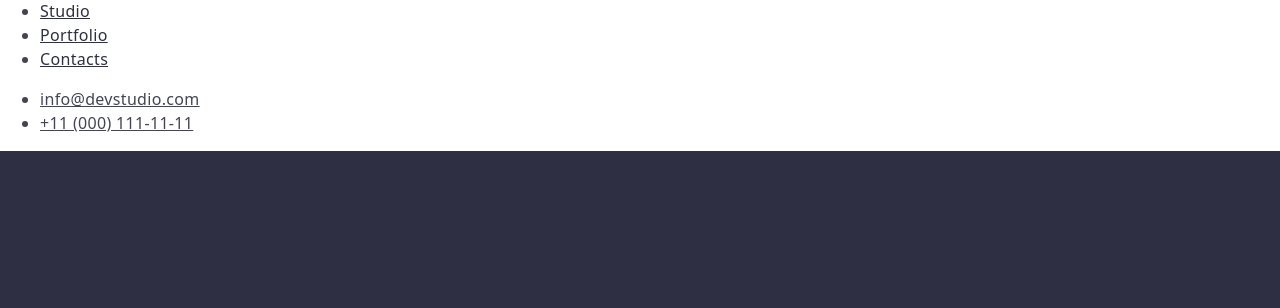
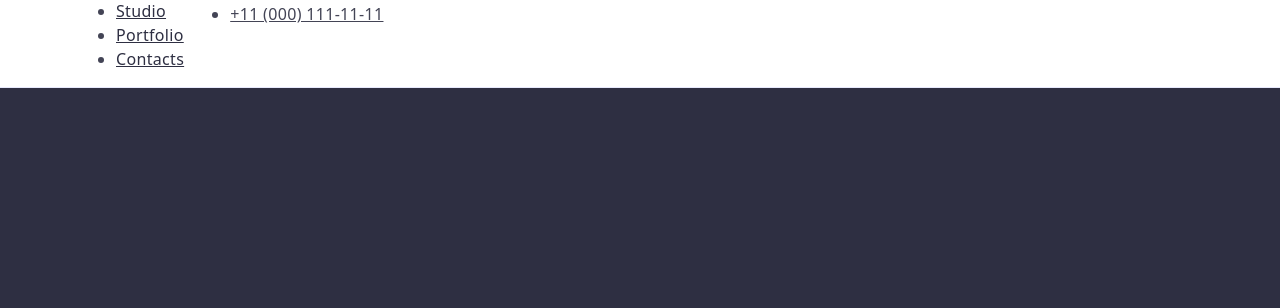
Before and after one commit to EneAndrei789/goit-markup-hw-03, a plain HTML site: page index.html in a window 1280 px wide. Shown: the part 38-346 px from the top of the page. Drawn offline with nearby package versions, Linux system fonts and the light colour scheme.

Commit message:
commit 2

```diff
--- a/css/index.css
+++ b/css/index.css
@@ -4,8 +4,19 @@ body {
     font-family: "Roboto", sans-serif;
   }
 
+  .page-header {
+    border-bottom: 1px solid #e7e9fc;
+  }
 
+  .header-div {
+    display: flex;
+  }
 
+  .container {
+    width: 1158px;
+    margin: 0 auto;
+    padding: 0 15px;
+  }
 
   .logo {
     color: #4d5ae5;
--- a/index.html
+++ b/index.html
@@ -25,6 +25,7 @@
   <body>
 
     <header class="page-header">
+      <div class="header-div container">
         <nav class="nav-bar">
           <a class="logo" href="./index.html"
             >Web<span class="header-logo">Studio</span></a
@@ -52,6 +53,7 @@
             </li>
           </ul>
         </address>
+      </div>
     </header>
 
     <main>
```
Lines whose indentation alone changed are shown as unchanged.
